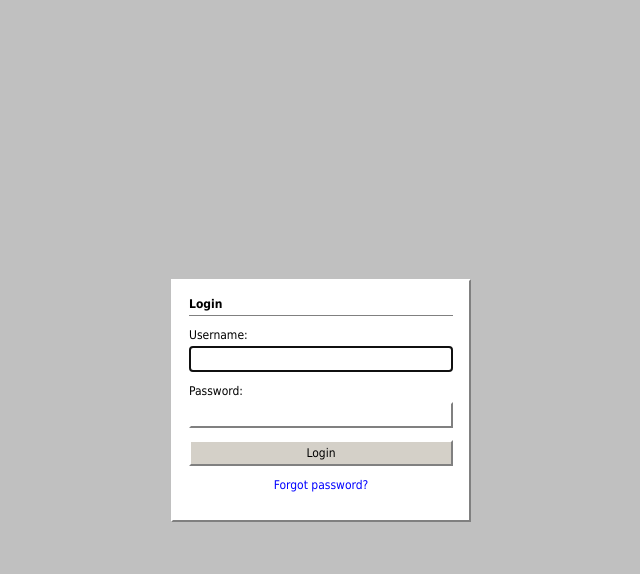
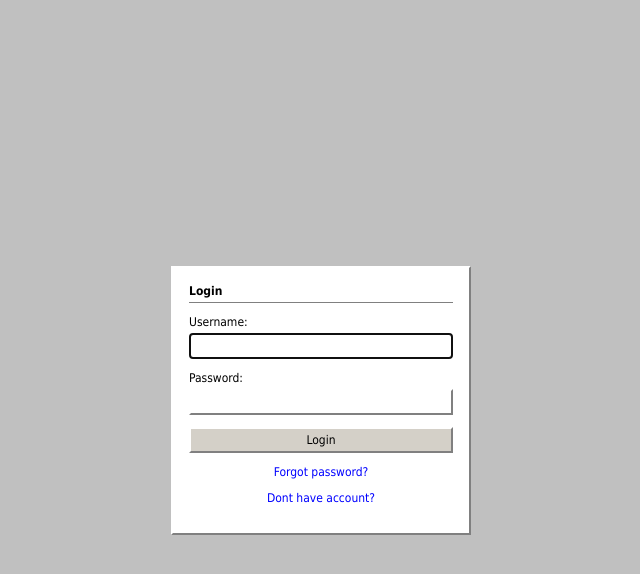
Before and after one commit to ashurmatovlochinbek/blog, a Django app: page /accounts/login/ in a window 1280 px wide. Shown: the top 574 px of the page, without its empty margins (319-959 px from the left). Run offline with Django 5.2, Linux system fonts and the light colour scheme.

Commit message:
added register link in login page

```diff
--- a/blog_project/settings.py
+++ b/blog_project/settings.py
@@ -28,10 +28,12 @@ SECRET_KEY = os.getenv('SECRET_KEY')
 # SECURITY WARNING: don't run with debug turned on in production!
 if os.getenv('DEBUG') == 'True':
     DEBUG = True
+    ALLOWED_HOSTS = ['*']
 else:
     DEBUG = False
+    ALLOWED_HOSTS = ['https://blog-jo8c.onrender.com', 'blog-jo8c.onrender.com', 'www.blog-jo8c.onrender.com']
 
-ALLOWED_HOSTS = ['https://blog-jo8c.onrender.com', 'blog-jo8c.onrender.com', 'www.blog-jo8c.onrender.com']
+#ALLOWED_HOSTS = ['https://blog-jo8c.onrender.com', 'blog-jo8c.onrender.com', 'www.blog-jo8c.onrender.com']
 
 
 # Application definition
--- a/templates/registration/login.html
+++ b/templates/registration/login.html
@@ -54,6 +54,9 @@
         <p class="footer-link">
           <a href="{% url 'password_reset' %}">Forgot password?</a>
         </p>
+        <p class="footer-link">
+          <a href="{% url 'register' %}">Dont have account?</a>
+        </p>
       </form>
     </div>
   </div>
```
